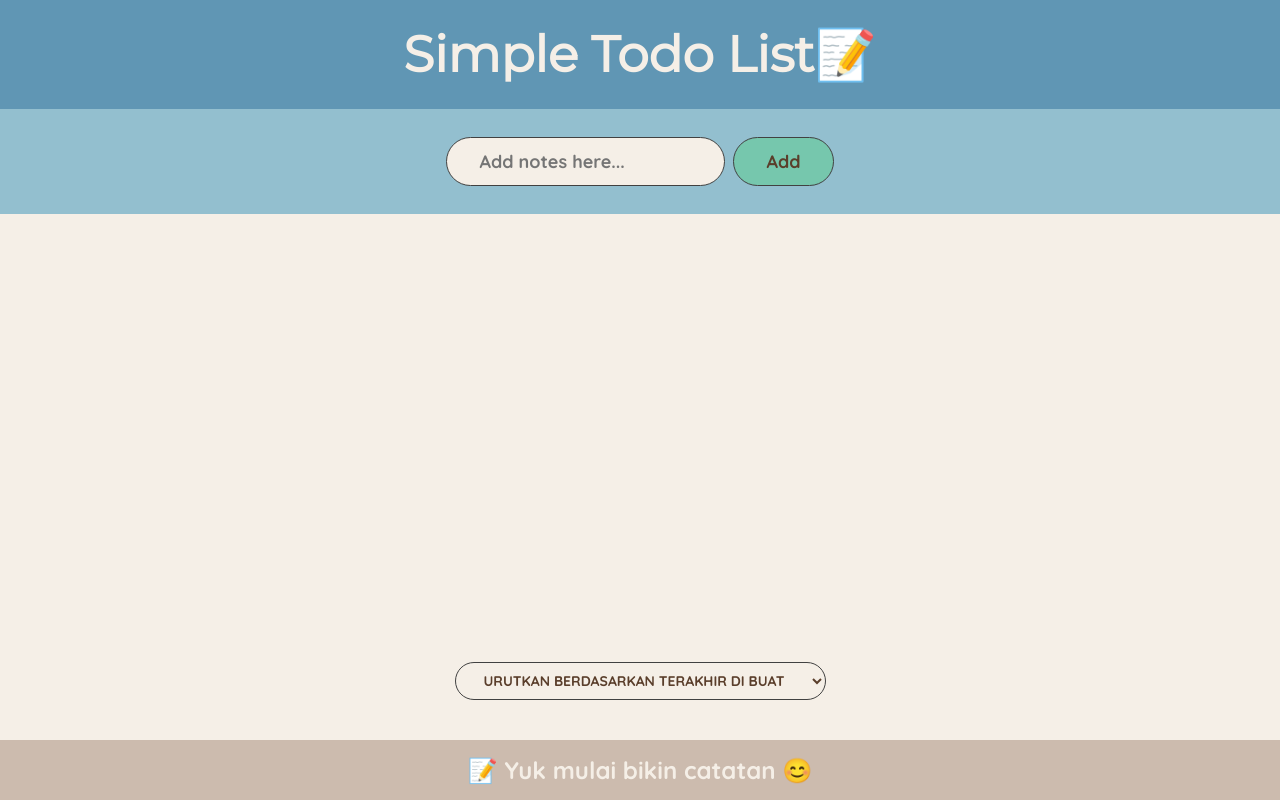
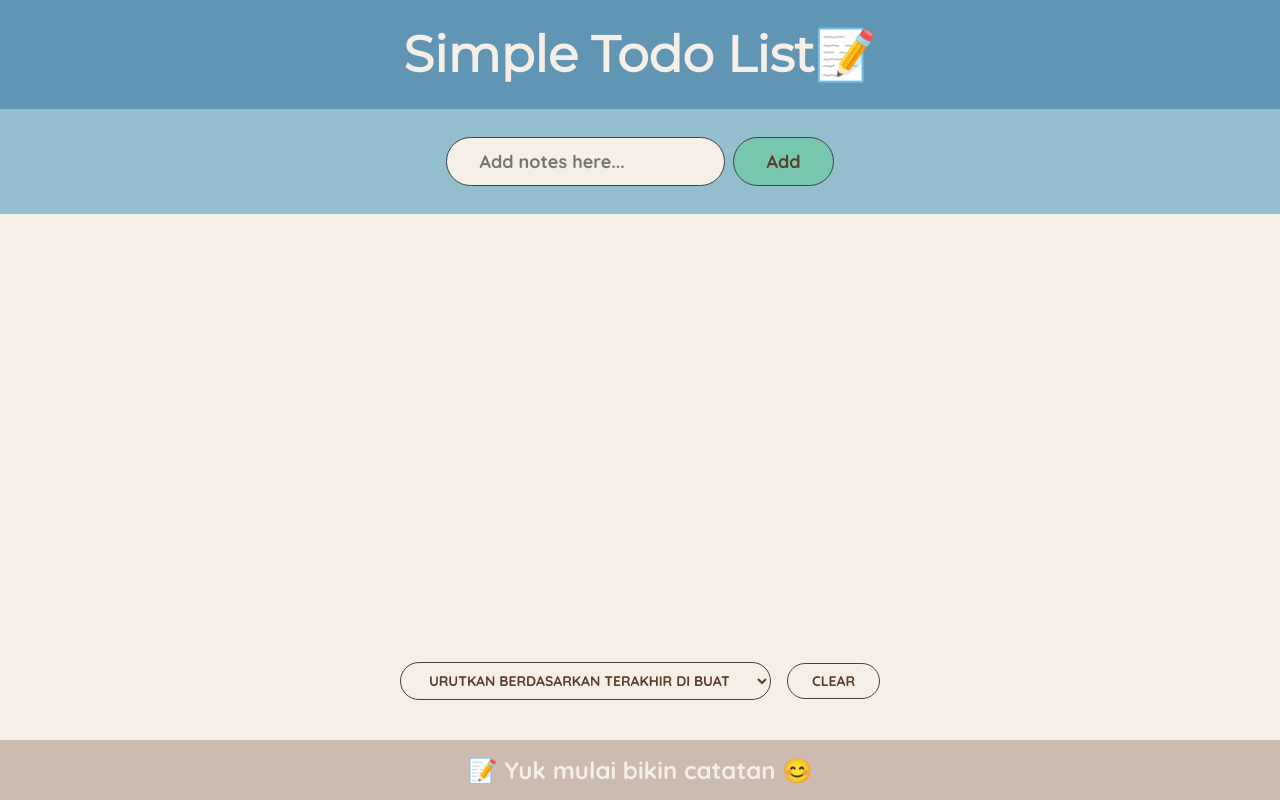
Before and after one commit to Rafifdev/codepolitan-course, a React app in the folder simple-todo-listv2/: page / in a window 1280 px wide. Built offline with nearby package versions, Linux system fonts and the light colour scheme; the HTML template or start-up script is replaced by a standard one.

Commit message:
Menambahkan fitur hapus semua data

```diff
--- a/simple-todo-listv2/src/App.jsx
+++ b/simple-todo-listv2/src/App.jsx
@@ -38,6 +38,10 @@ function App() {
     });
   }
 
+  function handleClear(){
+    alert("Hapus semua data?", setItem([]))
+  }
+
   return (
     <div className="app">
       <div className="logo">Simple Todo List📝</div>
@@ -48,6 +52,7 @@ function App() {
       />
       <List
         listItem={item}
+        handleClear={handleClear}
         handleDeleteItem={handleDeleteItem}
         handleChecklist={handleChecklist}
       />
@@ -72,7 +77,7 @@ function Form({ handleInputChange, value, handleAddItem }) {
 }
 
 // component list
-function List({ listItem, handleDeleteItem, handleChecklist }) {
+function List({ listItem, handleDeleteItem, handleChecklist, handleClear }) {
   const [sortBy, setSortBy] = useState("input");
 
   function sortLists() {
@@ -109,6 +114,7 @@ function List({ listItem, handleDeleteItem, handleChecklist }) {
           <option value="abjad">Urutkan berdasarkan abjad (a-z)</option>
           <option value="status">Urutkan berdasarkan status</option>
         </select>
+        <button onClick={handleClear}>Clear</button>
       </div>
     </div>
   );
```
